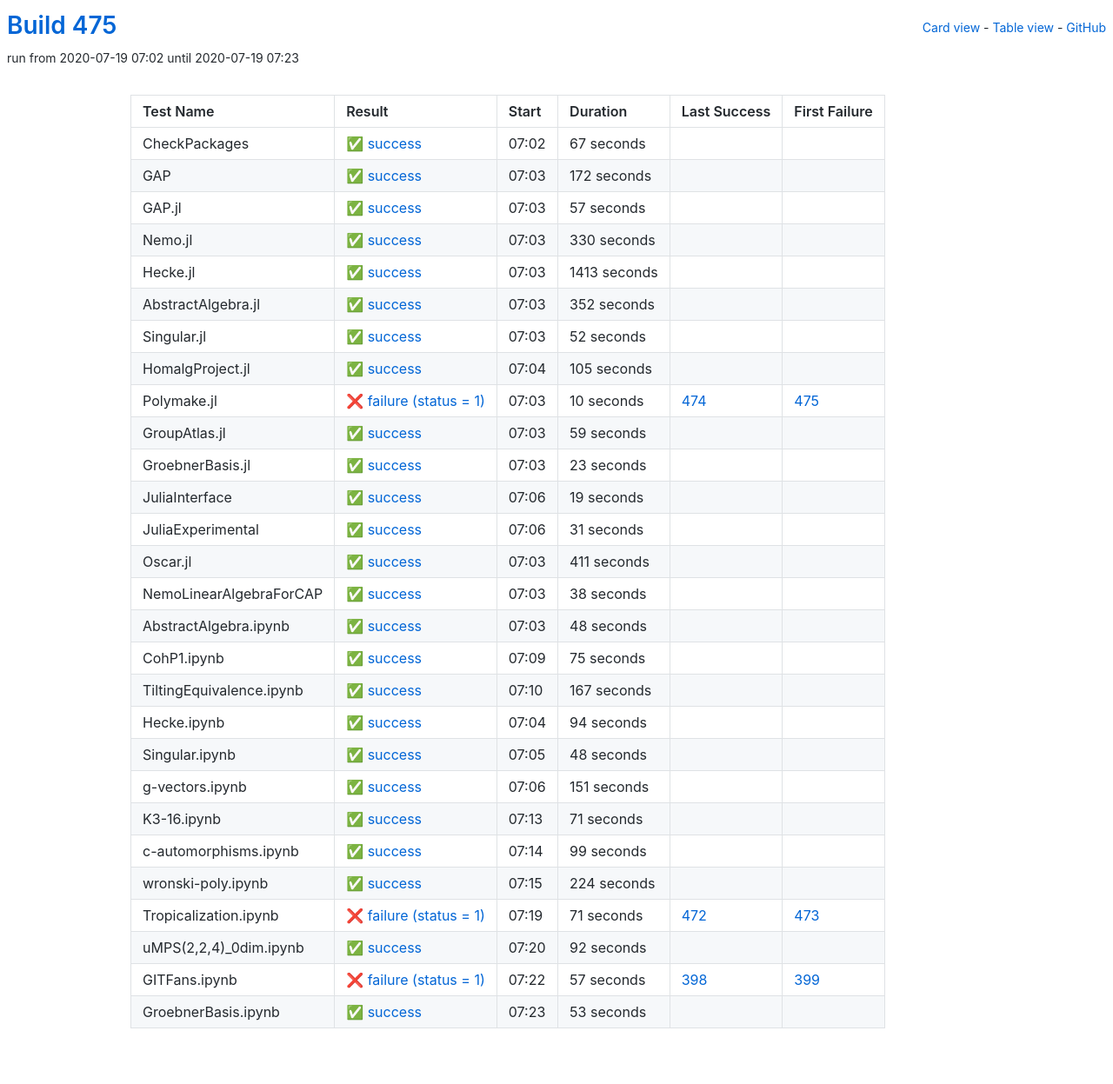
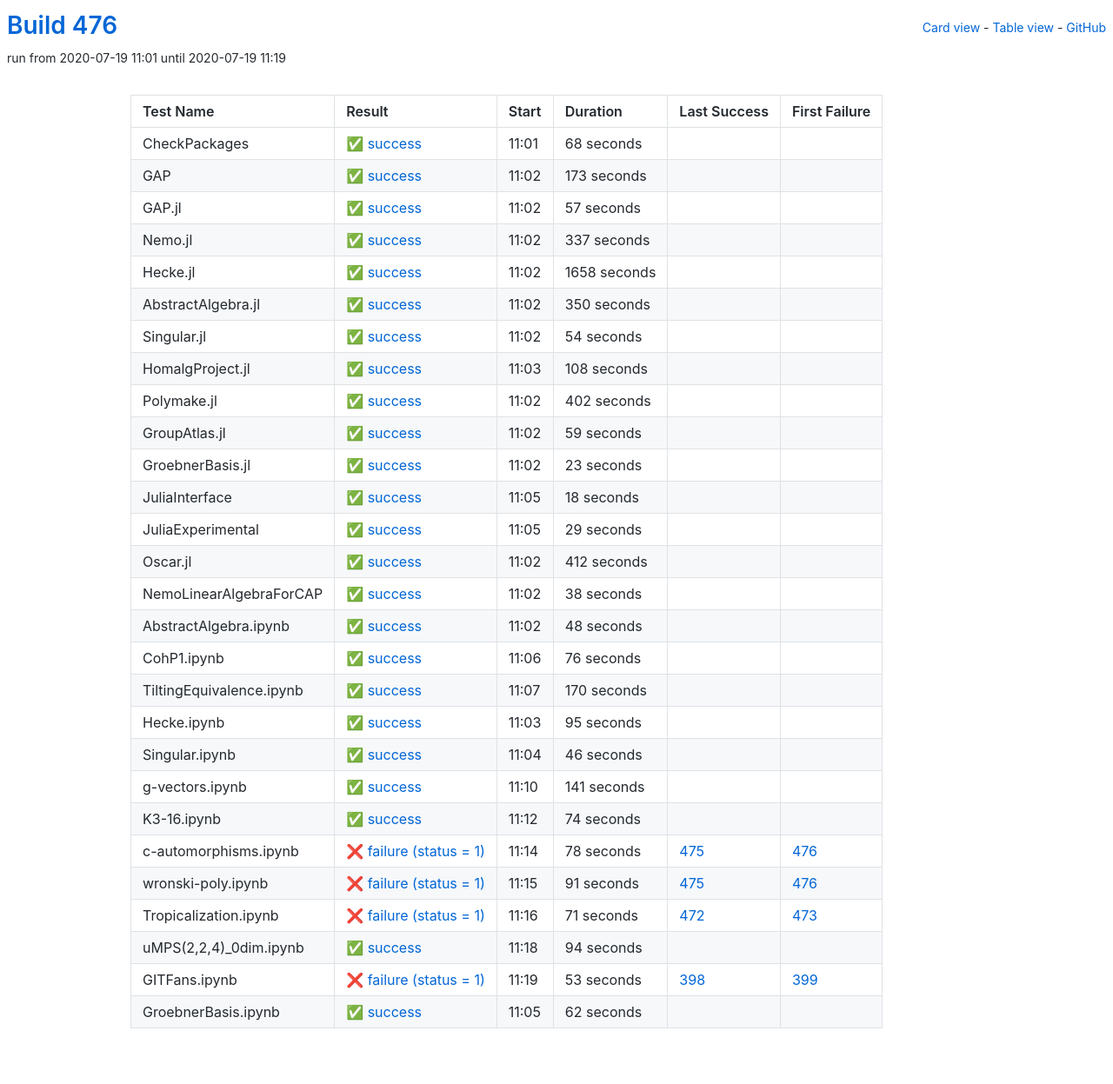
Before and after one commit to oscar-system/oscar-ci-status-stable, a Jekyll site: the page built from table.html, in a window 1280 px wide. Shown: the whole page at 87% size. Built offline with Jekyll 4.4.1, drawn with Linux system fonts in a browser that asks for light colours.

Commit message:
Build #476

```diff
--- a/_data/ci.yml
+++ b/_data/ci.yml
@@ -1,6 +1,6 @@
 ---
-build: 475
-build_url: https://oscarci.mathematik.uni-kl.de/job/oscar-stable/475/
+build: 476
+build_url: https://oscarci.mathematik.uni-kl.de/job/oscar-stable/476/
 job: oscar-stable
 organization: oscar-system
 repo: oscar-ci-status-stable
@@ -8,32 +8,32 @@ repourl: https://github.com/oscar-system/oscar-ci-status-stable
 tests:
 - name: CheckPackages
   id: checkpackages
-  log: https://oscarci.mathematik.uni-kl.de/job/oscar-stable/475/artifact/logs/build-475/CheckPackages.log
-  start: 2020-07-19 07:02
+  log: https://oscarci.mathematik.uni-kl.de/job/oscar-stable/476/artifact/logs/build-476/CheckPackages.log
+  start: 2020-07-19 11:01
   success: true
   exitcode: 0
   status: success
-  duration: 67
+  duration: 68
   last_success: false
   last_success_url:
   first_failure: false
   first_failure_url:
 - name: GAP
   id: gap
-  log: https://oscarci.mathematik.uni-kl.de/job/oscar-stable/475/artifact/logs/build-475/GAP.log
-  start: 2020-07-19 07:03
+  log: https://oscarci.mathematik.uni-kl.de/job/oscar-stable/476/artifact/logs/build-476/GAP.log
+  start: 2020-07-19 11:02
   success: true
   exitcode: 0
   status: success
-  duration: 172
+  duration: 173
   last_success: false
   last_success_url:
   first_failure: false
   first_failure_url:
 - name: GAP.jl
   id: gap-jl
-  log: https://oscarci.mathematik.uni-kl.de/job/oscar-stable/475/artifact/logs/build-475/GAP.jl.log
-  start: 2020-07-19 07:03
+  log: https://oscarci.mathematik.uni-kl.de/job/oscar-stable/476/artifact/logs/build-476/GAP.jl.log
+  start: 2020-07-19 11:02
   success: true
   exitcode: 0
   status: success
@@ -44,80 +44,80 @@ tests:
   first_failure_url:
 - name: Nemo.jl
   id: nemo-jl
-  log: https://oscarci.mathematik.uni-kl.de/job/oscar-stable/475/artifact/logs/build-475/Nemo.jl.log
-  start: 2020-07-19 07:03
+  log: https://oscarci.mathematik.uni-kl.de/job/oscar-stable/476/artifact/logs/build-476/Nemo.jl.log
+  start: 2020-07-19 11:02
   success: true
   exitcode: 0
   status: success
-  duration: 330
+  duration: 337
   last_success: false
   last_success_url:
   first_failure: false
   first_failure_url:
 - name: Hecke.jl
   id: hecke-jl
-  log: https://oscarci.mathematik.uni-kl.de/job/oscar-stable/475/artifact/logs/build-475/Hecke.jl.log
-  start: 2020-07-19 07:03
+  log: https://oscarci.mathematik.uni-kl.de/job/oscar-stable/476/artifact/logs/build-476/Hecke.jl.log
+  start: 2020-07-19 11:02
   success: true
   exitcode: 0
   status: success
-  duration: 1413
+  duration: 1658
   last_success: false
   last_success_url:
   first_failure: false
   first_failure_url:
 - name: AbstractAlgebra.jl
   id: abstractalgebra-jl
-  log: https://oscarci.mathematik.uni-kl.de/job/oscar-stable/475/artifact/logs/build-475/AbstractAlgebra.jl.log
-  start: 2020-07-19 07:03
+  log: https://oscarci.mathematik.uni-kl.de/job/oscar-stable/476/artifact/logs/build-476/AbstractAlgebra.jl.log
+  start: 2020-07-19 11:02
   success: true
   exitcode: 0
   status: success
-  duration: 352
+  duration: 350
   last_success: false
   last_success_url:
   first_failure: false
   first_failure_url:
 - name: Singular.jl
   id: singular-jl
-  log: https://oscarci.mathematik.uni-kl.de/job/oscar-stable/475/artifact/logs/build-475/Singular.jl.log
-  start: 2020-07-19 07:03
+  log: https://oscarci.mathematik.uni-kl.de/job/oscar-stable/476/artifact/logs/build-476/Singular.jl.log
+  start: 2020-07-19 11:02
   success: true
   exitcode: 0
   status: success
-  duration: 52
+  duration: 54
   last_success: false
   last_success_url:
   first_failure: false
   first_failure_url:
 - name: HomalgProject.jl
   id: homalgproject-jl
-  log: https://oscarci.mathematik.uni-kl.de/job/oscar-stable/475/artifact/logs/build-475/HomalgProject.jl.log
-  start: 2020-07-19 07:04
+  log: https://oscarci.mathematik.uni-kl.de/job/oscar-stable/476/artifact/logs/build-476/HomalgProject.jl.log
+  start: 2020-07-19 11:03
   success: true
   exitcode: 0
   status: success
-  duration: 105
+  duration: 108
   last_success: false
   last_success_url:
   first_failure: false
   first_failure_url:
 - name: Polymake.jl
   id: polymake-jl
-  log: https://oscarci.mathematik.uni-kl.de/job/oscar-stable/475/artifact/logs/build-475/Polymake.jl.log
-  start: 2020-07-19 07:03
-  success: false
-  exitcode: 1
-  status: failure
-  duration: 10
-  last_success: 474
-  last_success_url: https://oscarci.mathematik.uni-kl.de/job/oscar-stable/474/
-  first_failure: 475
-  first_failure_url: https://oscarci.mathematik.uni-kl.de/job/oscar-stable/475/
+  log: https://oscarci.mathematik.uni-kl.de/job/oscar-stable/476/artifact/logs/build-476/Polymake.jl.log
+  start: 2020-07-19 11:02
+  success: true
+  exitcode: 0
+  status: success
+  duration: 402
+  last_success: false
+  last_success_url:
+  first_failure: false
+  first_failure_url:
 - name: GroupAtlas.jl
   id: groupatlas-jl
-  log: https://oscarci.mathematik.uni-kl.de/job/oscar-stable/475/artifact/logs/build-475/GroupAtlas.jl.log
-  start: 2020-07-19 07:03
+  log: https://oscarci.mathematik.uni-kl.de/job/oscar-stable/476/artifact/logs/build-476/GroupAtlas.jl.log
+  start: 2020-07-19 11:02
   success: true
   exitcode: 0
   status: success
@@ -128,8 +128,8 @@ tests:
   first_failure_url:
 - name: GroebnerBasis.jl
   id: groebnerbasis-jl
-  log: https://oscarci.mathematik.uni-kl.de/job/oscar-stable/475/artifact/logs/build-475/GroebnerBasis.jl.log
-  start: 2020-07-19 07:03
+  log: https://oscarci.mathematik.uni-kl.de/job/oscar-stable/476/artifact/logs/build-476/GroebnerBasis.jl.log
+  start: 2020-07-19 11:02
   success: true
   exitcode: 0
   status: success
@@ -140,44 +140,44 @@ tests:
   first_failure_url:
 - name: JuliaInterface
   id: juliainterface
-  log: https://oscarci.mathematik.uni-kl.de/job/oscar-stable/475/artifact/logs/build-475/JuliaInterface.log
-  start: 2020-07-19 07:06
+  log: https://oscarci.mathematik.uni-kl.de/job/oscar-stable/476/artifact/logs/build-476/JuliaInterface.log
+  start: 2020-07-19 11:05
   success: true
   exitcode: 0
   status: success
-  duration: 19
+  duration: 18
   last_success: false
   last_success_url:
   first_failure: false
   first_failure_url:
 - name: JuliaExperimental
   id: juliaexperimental
-  log: https://oscarci.mathematik.uni-kl.de/job/oscar-stable/475/artifact/logs/build-475/JuliaExperimental.log
-  start: 2020-07-19 07:06
+  log: https://oscarci.mathematik.uni-kl.de/job/oscar-stable/476/artifact/logs/build-476/JuliaExperimental.log
+  start: 2020-07-19 11:05
   success: true
   exitcode: 0
   status: success
-  duration: 31
+  duration: 29
   last_success: false
   last_success_url:
   first_failure: false
   first_failure_url:
 - name: Oscar.jl
   id: oscar-jl
-  log: https://oscarci.mathematik.uni-kl.de/job/oscar-stable/475/artifact/logs/build-475/Oscar.jl.log
-  start: 2020-07-19 07:03
+  log: https://oscarci.mathematik.uni-kl.de/job/oscar-stable/476/artifact/logs/build-476/Oscar.jl.log
+  start: 2020-07-19 11:02
   success: true
   exitcode: 0
   status: success
-  duration: 411
+  duration: 412
   last_success: false
   last_success_url:
   first_failure: false
   first_failure_url:
 - name: NemoLinearAlgebraForCAP
   id: nemolinearalgebraforcap
-  log: https://oscarci.mathematik.uni-kl.de/job/oscar-stable/475/artifact/logs/build-475/NemoLinearAlgebraForCAP.log
-  start: 2020-07-19 07:03
+  log: https://oscarci.mathematik.uni-kl.de/job/oscar-stable/476/artifact/logs/build-476/NemoLinearAlgebraForCAP.log
+  start: 2020-07-19 11:02
   success: true
   exitcode: 0
   status: success
@@ -188,8 +188,8 @@ tests:
   first_failure_url:
 - name: AbstractAlgebra.ipynb
   id: abstractalgebra-ipynb
-  log: https://oscarci.mathematik.uni-kl.de/job/oscar-stable/475/artifact/logs/build-475/AbstractAlgebra.ipynb.log
-  start: 2020-07-19 07:03
+  log: https://oscarci.mathematik.uni-kl.de/job/oscar-stable/476/artifact/logs/build-476/AbstractAlgebra.ipynb.log
+  start: 2020-07-19 11:02
   success: true
   exitcode: 0
   status: success
@@ -200,104 +200,104 @@ tests:
   first_failure_url:
 - name: CohP1.ipynb
   id: cohp1-ipynb
-  log: https://oscarci.mathematik.uni-kl.de/job/oscar-stable/475/artifact/logs/build-475/CohP1.ipynb.log
-  start: 2020-07-19 07:09
+  log: https://oscarci.mathematik.uni-kl.de/job/oscar-stable/476/artifact/logs/build-476/CohP1.ipynb.log
+  start: 2020-07-19 11:06
   success: true
   exitcode: 0
   status: success
-  duration: 75
+  duration: 76
   last_success: false
   last_success_url:
   first_failure: false
   first_failure_url:
 - name: TiltingEquivalence.ipynb
   id: tiltingequivalence-ipynb
-  log: https://oscarci.mathematik.uni-kl.de/job/oscar-stable/475/artifact/logs/build-475/TiltingEquivalence.ipynb.log
-  start: 2020-07-19 07:10
+  log: https://oscarci.mathematik.uni-kl.de/job/oscar-stable/476/artifact/logs/build-476/TiltingEquivalence.ipynb.log
+  start: 2020-07-19 11:07
   success: true
   exitcode: 0
   status: success
-  duration: 167
+  duration: 170
   last_success: false
   last_success_url:
   first_failure: false
   first_failure_url:
 - name: Hecke.ipynb
   id: hecke-ipynb
-  log: https://oscarci.mathematik.uni-kl.de/job/oscar-stable/475/artifact/logs/build-475/Hecke.ipynb.log
-  start: 2020-07-19 07:04
+  log: https://oscarci.mathematik.uni-kl.de/job/oscar-stable/476/artifact/logs/build-476/Hecke.ipynb.log
+  start: 2020-07-19 11:03
   success: true
   exitcode: 0
   status: success
-  duration: 94
+  duration: 95
   last_success: false
   last_success_url:
   first_failure: false
   first_failure_url:
 - name: Singular.ipynb
   id: singular-ipynb
-  log: https://oscarci.mathematik.uni-kl.de/job/oscar-stable/475/artifact/logs/build-475/Singular.ipynb.log
-  start: 2020-07-19 07:05
+  log: https://oscarci.mathematik.uni-kl.de/job/oscar-stable/476/artifact/logs/build-476/Singular.ipynb.log
+  start: 2020-07-19 11:04
   success: true
   exitcode: 0
   status: success
-  duration: 48
+  duration: 46
   last_success: false
   last_success_url:
   first_failure: false
   first_failure_url:
 - name: g-vectors.ipynb
   id: g-vectors-ipynb
-  log: https://oscarci.mathematik.uni-kl.de/job/oscar-stable/475/artifact/logs/build-475/g-vectors.ipynb.log
-  start: 2020-07-19 07:06
+  log: https://oscarci.mathematik.uni-kl.de/job/oscar-stable/476/artifact/logs/build-476/g-vectors.ipynb.log
+  start: 2020-07-19 11:10
   success: true
   exitcode: 0
   status: success
-  duration: 151
+  duration: 141
   last_success: false
   last_success_url:
   first_failure: false
   first_failure_url:
 - name: K3-16.ipynb
   id: k3-16-ipynb
-  log: https://oscarci.mathematik.uni-kl.de/job/oscar-stable/475/artifact/logs/build-475/K3-16.ipynb.log
-  start: 2020-07-19 07:13
+  log: https://oscarci.mathematik.uni-kl.de/job/oscar-stable/476/artifact/logs/build-476/K3-16.ipynb.log
+  start: 2020-07-19 11:12
   success: true
   exitcode: 0
   status: success
-  duration: 71
+  duration: 74
   last_success: false
   last_success_url:
   first_failure: false
   first_failure_url:
 - name: c-automorphisms.ipynb
   id: c-automorphisms-ipynb
-  log: https://oscarci.mathematik.uni-kl.de/job/oscar-stable/475/artifact/logs/build-475/c-automorphisms.ipynb.log
-  start: 2020-07-19 07:14
-  success: true
-  exitcode: 0
-  status: success
-  duration: 99
-  last_success: false
-  last_success_url:
-  first_failure: false
-  first_failure_url:
+  log: https://oscarci.mathematik.uni-kl.de/job/oscar-stable/476/artifact/logs/build-476/c-automorphisms.ipynb.log
+  start: 2020-07-19 11:14
+  success: false
+  exitcode: 1
+  status: failure
+  duration: 78
+  last_success: 475
+  last_success_url: https://oscarci.mathematik.uni-kl.de/job/oscar-stable/475/
+  first_failure: 476
+  first_failure_url: https://oscarci.mathematik.uni-kl.de/job/oscar-stable/476/
 - name: wronski-poly.ipynb
   id: wronski-poly-ipynb
-  log: https://oscarci.mathematik.uni-kl.de/job/oscar-stable/475/artifact/logs/build-475/wronski-poly.ipynb.log
-  start: 2020-07-19 07:15
-  success: true
-  exitcode: 0
-  status: success
-  duration: 224
-  last_success: false
-  last_success_url:
-  first_failure: false
-  first_failure_url:
+  log: https://oscarci.mathematik.uni-kl.de/job/oscar-stable/476/artifact/logs/build-476/wronski-poly.ipynb.log
+  start: 2020-07-19 11:15
+  success: false
+  exitcode: 1
+  status: failure
+  duration: 91
+  last_success: 475
+  last_success_url: https://oscarci.mathematik.uni-kl.de/job/oscar-stable/475/
+  first_failure: 476
+  first_failure_url: https://oscarci.mathematik.uni-kl.de/job/oscar-stable/476/
 - name: Tropicalization.ipynb
   id: tropicalization-ipynb
-  log: https://oscarci.mathematik.uni-kl.de/job/oscar-stable/475/artifact/logs/build-475/Tropicalization.ipynb.log
-  start: 2020-07-19 07:19
+  log: https://oscarci.mathematik.uni-kl.de/job/oscar-stable/476/artifact/logs/build-476/Tropicalization.ipynb.log
+  start: 2020-07-19 11:16
   success: false
   exitcode: 1
   status: failure
@@ -308,36 +308,36 @@ tests:
   first_failure_url: https://oscarci.mathematik.uni-kl.de/job/oscar-stable/473/
 - name: uMPS(2,2,4)_0dim.ipynb
   id: umps-2-2-4-0dim-ipynb
-  log: https://oscarci.mathematik.uni-kl.de/job/oscar-stable/475/artifact/logs/build-475/uMPS-2-2-4-_0dim.ipynb.log
-  start: 2020-07-19 07:20
+  log: https://oscarci.mathematik.uni-kl.de/job/oscar-stable/476/artifact/logs/build-476/uMPS-2-2-4-_0dim.ipynb.log
+  start: 2020-07-19 11:18
   success: true
   exitcode: 0
   status: success
-  duration: 92
+  duration: 94
   last_success: false
   last_success_url:
   first_failure: false
   first_failure_url:
 - name: GITFans.ipynb
   id: gitfans-ipynb
-  log: https://oscarci.mathematik.uni-kl.de/job/oscar-stable/475/artifact/logs/build-475/GITFans.ipynb.log
-  start: 2020-07-19 07:22
+  log: https://oscarci.mathematik.uni-kl.de/job/oscar-stable/476/artifact/logs/build-476/GITFans.ipynb.log
+  start: 2020-07-19 11:19
   success: false
   exitcode: 1
   status: failure
-  duration: 57
+  duration: 53
   last_success: 398
   last_success_url: https://oscarci.mathematik.uni-kl.de/job/oscar-stable/398/
   first_failure: 399
   first_failure_url: https://oscarci.mathematik.uni-kl.de/job/oscar-stable/399/
 - name: GroebnerBasis.ipynb
   id: groebnerbasis-ipynb
-  log: https://oscarci.mathematik.uni-kl.de/job/oscar-stable/475/artifact/logs/build-475/GroebnerBasis.ipynb.log
-  start: 2020-07-19 07:23
+  log: https://oscarci.mathematik.uni-kl.de/job/oscar-stable/476/artifact/logs/build-476/GroebnerBasis.ipynb.log
+  start: 2020-07-19 11:05
   success: true
   exitcode: 0
   status: success
-  duration: 53
+  duration: 62
   last_success: false
   last_success_url:
   first_failure: false
```
Also changed, not shown: README.md.
